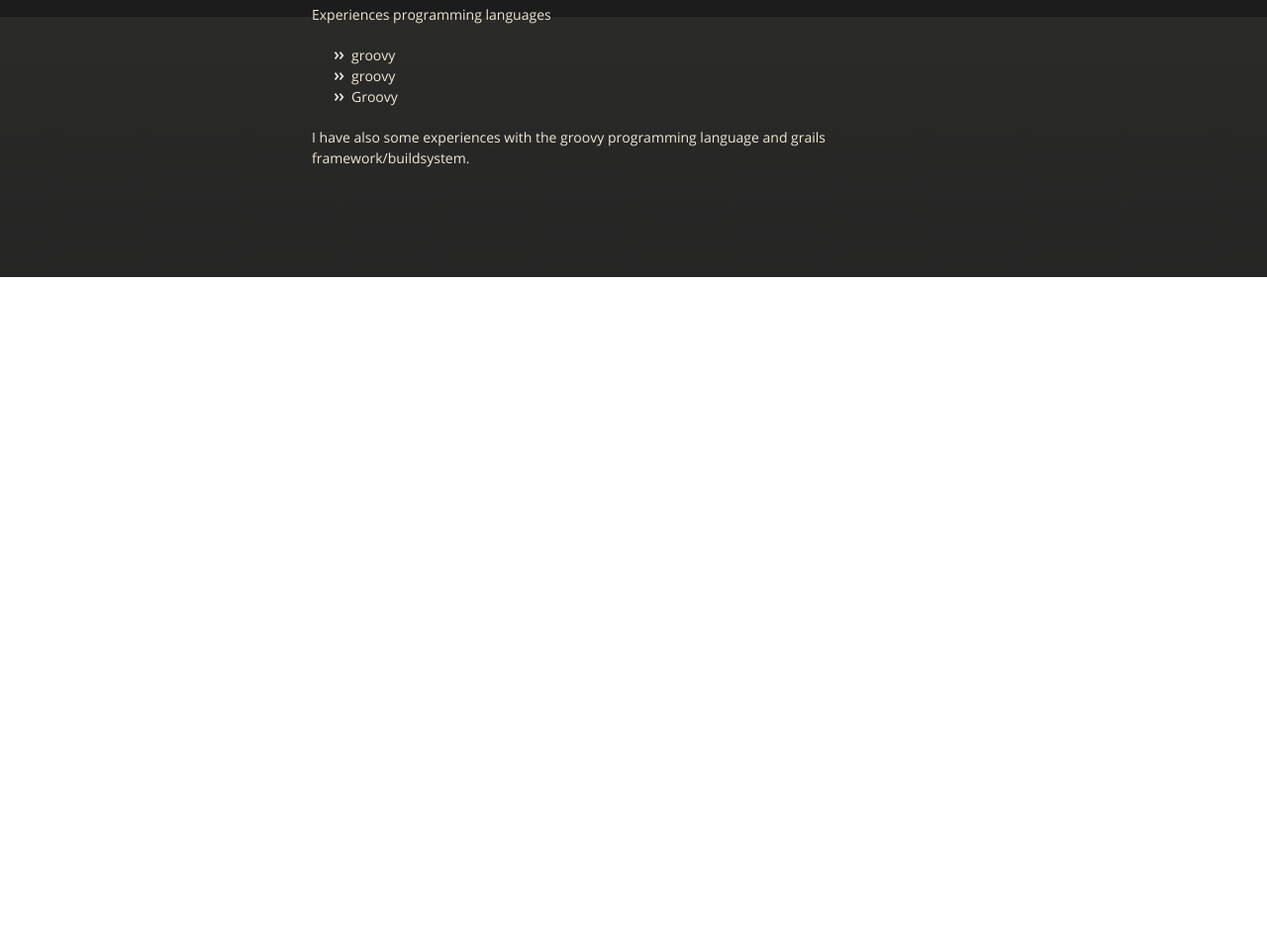
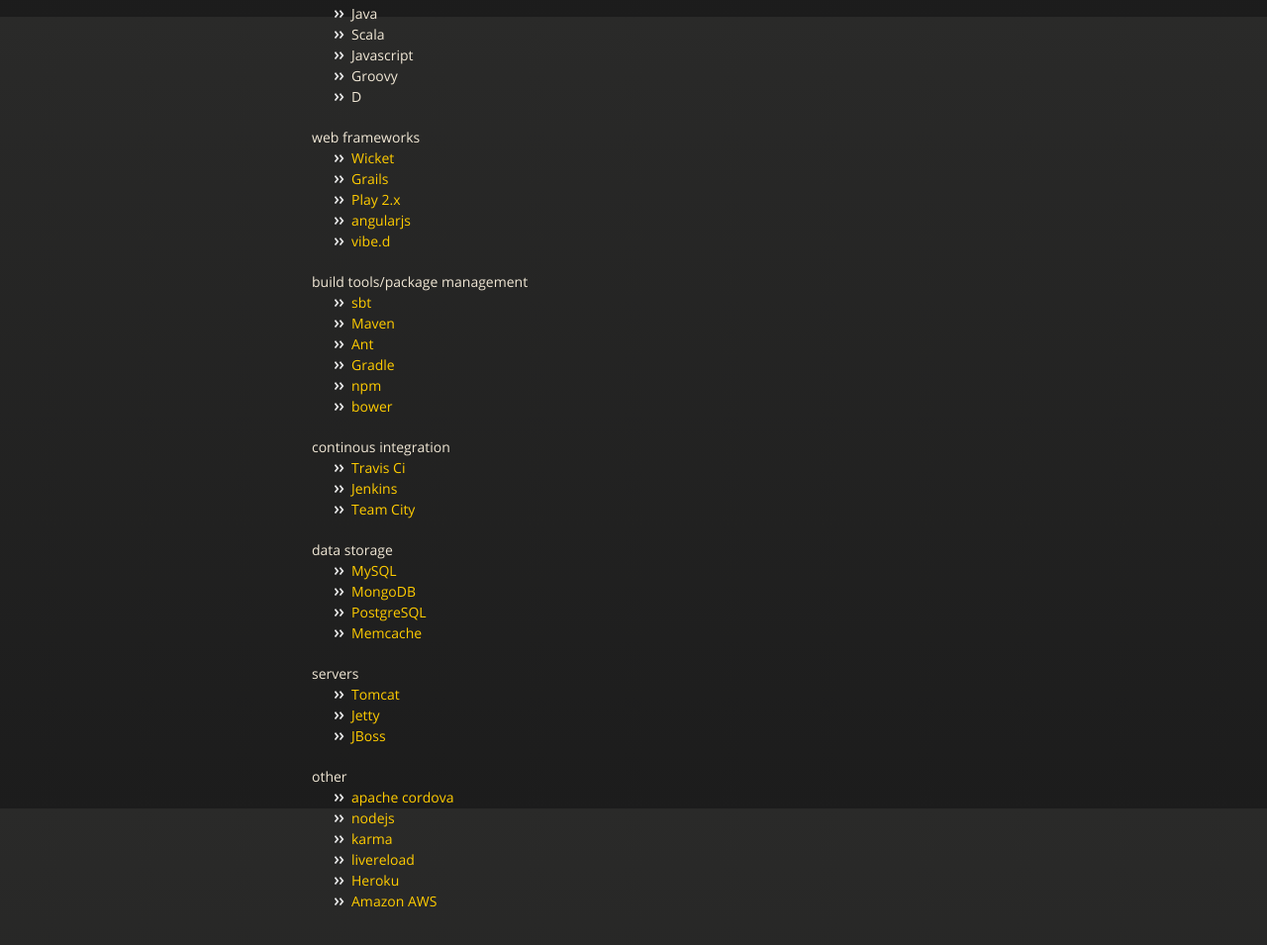
Before and after one commit to pussinboots/pussinboots.github.io, a plain HTML site: page index.html in a window 1280 px wide. Shown: the part 783-1738 px from the top of the page at 99% size. Before the commit the page ends 1063 px from the top, so only its background shows below. Drawn offline with nearby package versions, Linux system fonts and the light colour scheme.

Commit message:
- update index.html

```diff
--- a/index.html
+++ b/index.html
@@ -42,14 +42,10 @@
 
         <p>My work experience started with the JEE platform and the java programming language. I had 7 year of experience by programming with java started with java 5 version.
         I love the big community around the java eco system and the whole support of open source library and frameworks. Than the start the open of the jvm as runtime for different kind of languages.
-        And the new programming language Scala rises at the sky. Than 2007 i started my first journey with scala and i was impress how simple is could be to do simple things with just one line of code.
-        Scala brings the good stuff from two worlds class oriented programming and functional programming together.
-
-
+        And the new programming language Scala rises at the sky.
         </p>
         <p>
           Projects i'am working on by language and or framework.
-
           nodejs
           <ul>
             <li><a href="https://github.com/pussinboots/heroku-badge">heroku-badge</a></li>
@@ -67,17 +63,69 @@
             <li><a href="https://github.com/pussinboots/angularjs-interpolate-interceptor">angularjs-interpolate-interceptor</a></li>
           </ul>
         </p>
+
         <p>
           Experiences
 
           programming languages
           <ul>
-            <li>groovy</li>
-            <li>groovy</li>
+            <li>Java</li>
+            <li>Scala</li>
+            <li>Javascript</li>
             <li>Groovy</li>
+            <li>D</li>
           </ul>
-        I have also some experiences with the groovy programming language and grails framework/buildsystem.
 
+          web frameworks
+          <ul>
+            <li><a href="http://wicket.apache.org/">Wicket</a></li>
+            <li><a href="https://grails.org/">Grails</a></li>
+            <li><a href="http://www.playframework.com/">Play 2.x</a></li>
+            <li><a href="https://angularjs.org/">angularjs</a></li>
+            <li><a href="http://vibed.org/">vibe.d</a></li>
+          </ul>
+
+          build tools/package management
+          <ul>
+            <li><a href="http://www.scala-sbt.org/">sbt</a></li>
+            <li><a href="http://maven.apache.org/">Maven</a></li>
+            <li><a href="http://ant.apache.org/">Ant</a></li>
+            <li><a href="http://www.gradle.org/">Gradle</a></li>
+            <li><a href="https://www.npmjs.org/">npm</a></li>
+            <li><a href="http://bower.io/">bower</a></li>
+          </ul>
+
+          continous integration
+          <ul>
+            <li><a href="https://travis-ci.org/">Travis Ci</a></li>
+            <li><a href="http://jenkins-ci.org/">Jenkins</a></li>
+            <li><a href="http://www.jetbrains.com/teamcity/">Team City</a></li>
+          </ul>
+
+          data storage
+          <ul>
+            <li><a href="http://www.mysql.de/">MySQL</a></li>
+            <li><a href="http://www.mongodb.org/">MongoDB</a></li>
+            <li><a href="http://www.postgresql.org/">PostgreSQL</a></li>
+            <li><a href="http://memcached.org/">Memcache</a></li>
+          </ul>
+
+          servers
+          <ul>
+            <li><a href="http://tomcat.apache.org/">Tomcat</a></li>
+            <li><a href="http://www.eclipse.org/jetty/">Jetty</a></li>
+            <li><a href="http://www.jboss.org/">JBoss</a></li>
+          </ul>
+
+          other
+          <ul>
+            <li><a href="http://cordova.apache.org/">apache cordova</a></li>
+            <li><a href="http://nodejs.org/">nodejs</a></li>
+            <li><a href="http://karma-runner.github.io/">karma</a></li>
+            <li><a href="http://livereload.com/">livereload</a></li>
+            <li><a href="https://www.heroku.com/">Heroku</a></li>
+            <li><a href="http://aws.amazon.com/de/">Amazon AWS</a></li>
+          </ul>
         </p>
       </section>
 
```
